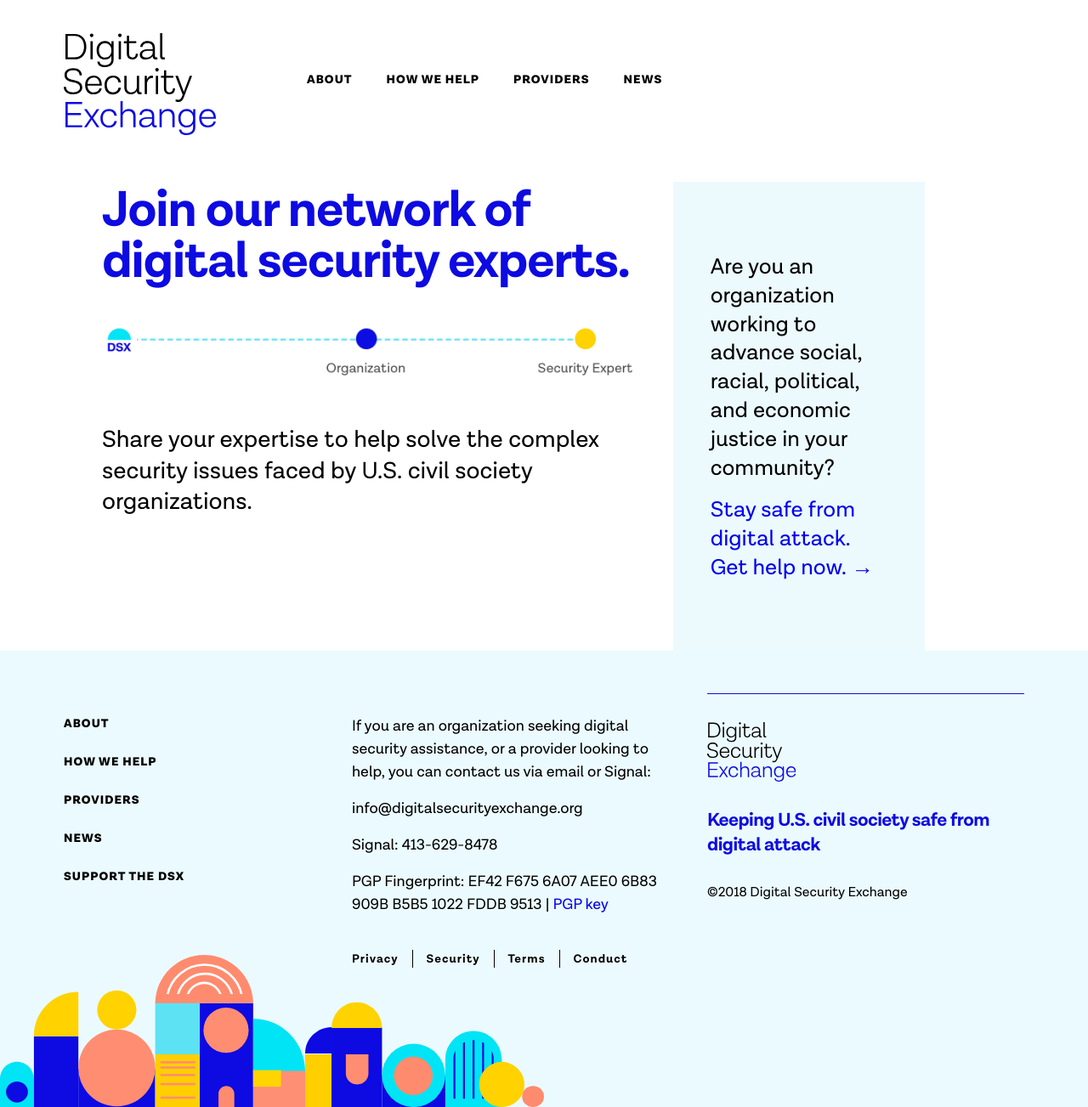
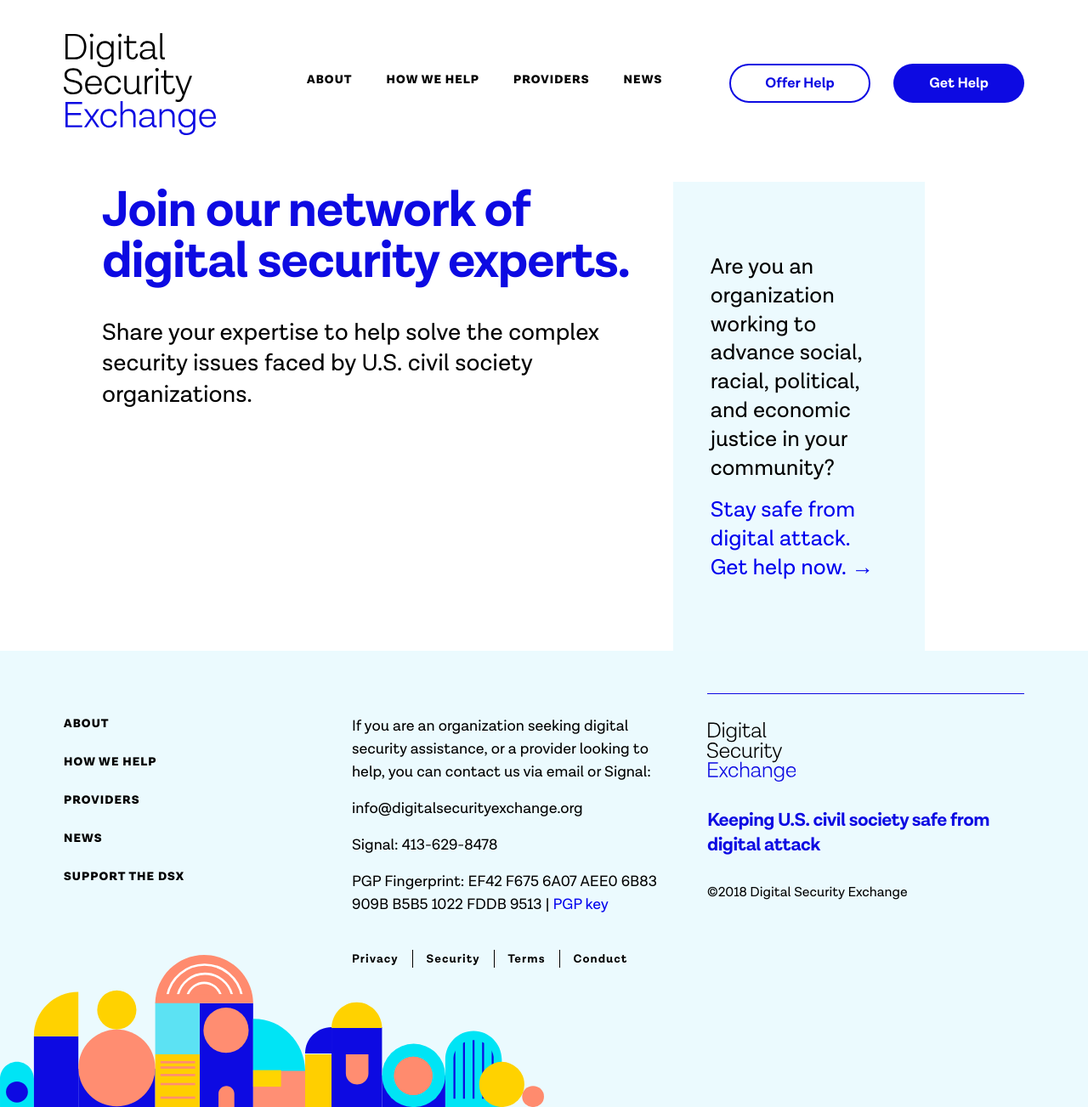
Before and after one commit to tiffrobo/exchange-new, a Jekyll site: the page built from become-a-provider.html, in a window 1280 px wide. Shown: the whole page at 85% size. Built offline with Jekyll 4.4.1, drawn with Linux system fonts in a browser that asks for light colours.

Commit message:
Update form page graphics, to CTA button fixes.

```diff
--- a/_includes/header.html
+++ b/_includes/header.html
@@ -153,7 +153,6 @@
         margin-top: 12px;
         padding: 36px 0px 36px 24px;
         float: right;
-        tex-align: justify;
 
         @include mq(smd) { display: none; }
 
@@ -161,11 +160,13 @@
           display: inline-block;
           margin-left: 24px;
           font-size: 17px;
+          @include mq(xlg) { font-size: 14px; margin-left: 12px; padding: 10px 30px; }
         }
 
         .buttonOutlined {
           display: inline-block;
           font-size: 17px;
+          @include mq(xlg) { font-size: 14px; padding: 8px 28px; }
         }
       }
     }
--- a/_layouts/form.html
+++ b/_layouts/form.html
@@ -365,10 +365,6 @@
 // End form styles.
 }
 
-#help{
-  display: none;
-}
-
 #subscribe{
   display: none;
 }
--- a/become-a-provider.html
+++ b/become-a-provider.html
@@ -7,7 +7,6 @@
 
 <div class="intro">
   <h1>Join our network of digital security experts.</h1>
-  <img src="/assets/img/provider-steps.png"/>
   <p>Share your expertise to help solve the complex security issues faced by U.S. civil society organizations.</p>
 </div>
 <div class="otherForm">
--- a/css/_vars.scss
+++ b/css/_vars.scss
@@ -14,6 +14,7 @@
 
 $break-small: 768px;
 $break-large: 1046px;
+$break-xlarge: 1200px;
 
 @mixin mq($media) {
   @if $media == sm {
@@ -27,6 +28,9 @@
   }
   @else if $media == lg {
     @media only screen and (min-width: $break-large + 1) { @content; }
+  }
+  @else if $media == xlg {
+    @media only screen and (max-width: $break-xlarge) { @content; }
   }
 }
 
```
Also changed, not shown: assets/img/organization-steps.png, assets/img/provider-steps.png (deleted).
